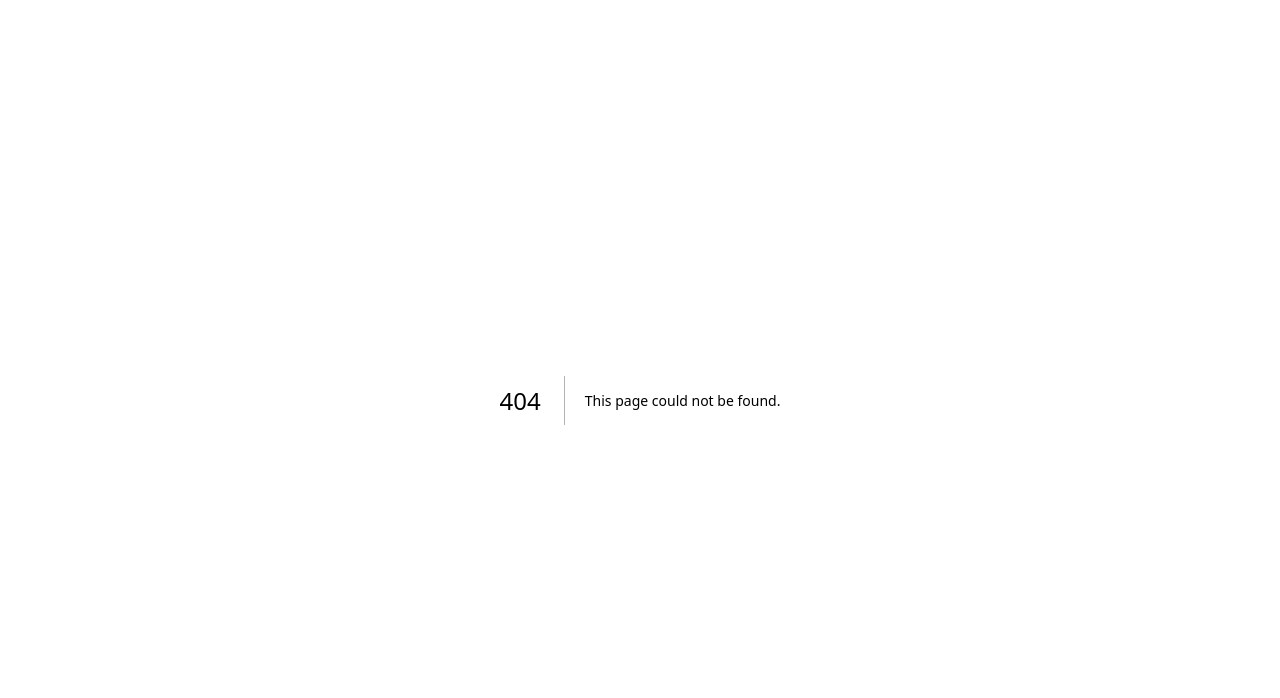
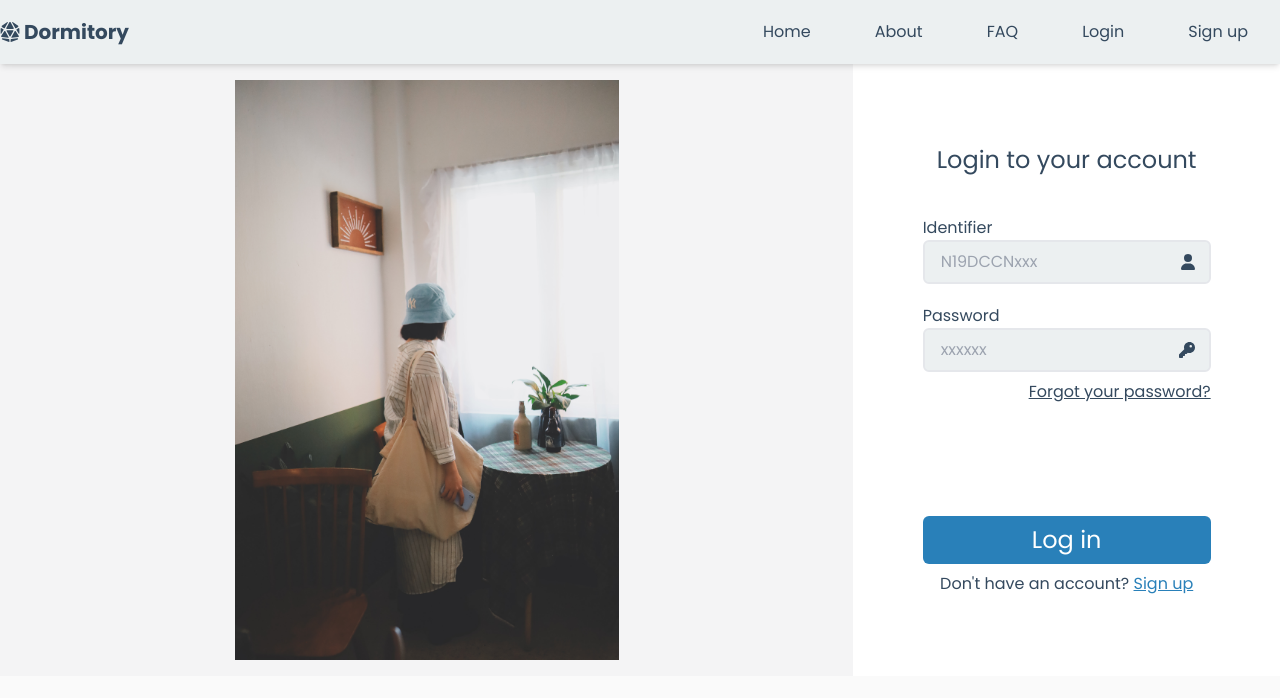
Before and after one commit to hoductrung1211/Dorm_Management, a Next.js app: page /login in a window 1280 px wide. Before the commit this address had no page. Shown: the top 698 px of the page. Built offline with nearby package versions, Linux system fonts and the light colour scheme.

Commit message:
Add login page

```diff
--- a/pages/index.js
+++ b/pages/index.js
@@ -5,7 +5,7 @@ import Container from './layouts/Container';
 import Input from './components/Input';
 import Link from 'next/link';
 import Image from 'next/image';
-
+import LoginForm from './layouts/LoginForm';
 import { library } from '@fortawesome/fontawesome-svg-core';
 import { FontAwesomeIcon } from '@fortawesome/react-fontawesome';
 import { faUser, faKey, faBullhorn, faScaleBalanced, faLandmark, faPerson, faFileLines, faUmbrella } from '@fortawesome/free-solid-svg-icons';
@@ -60,58 +60,6 @@ function MainSection({
   )
 }
 
-function LoginForm({
-
-}) {
-  const [inputs, setInputs] = useState([
-    {name: 'identifier', type: 'text', value: '', placeholder: 'N19DCCNxxx', icon: faUser},
-    {name: 'password', type: 'password', value: '', placeholder: 'xxxxxx', icon: faKey},
-  ])
-
-  function handleValueChange(nextInput) {
-    setInputs(inputs.map(i =>
-      nextInput.name === i.name ? nextInput : i
-    ))
-  }
-
-  return (
-    <div className='relative h-full'>
-      <h2 className='text-center text-2xl'>
-        Login to your account
-      </h2>
-      <form className='mt-10'>
-        <ul>
-          {
-            inputs.map(input =>
-              <li className='mt-5'
-                key={input.name}>
-                <Input
-                  input={input}
-                  onValueChange={handleValueChange}
-                >
-                  <FontAwesomeIcon icon={input.icon} />
-                </Input>
-              </li>
-            )
-          }
-        </ul>
-        <p className='mt-2 underline text-right'>
-          <Link href={FG_PASS_LINK}>Forgot your password?</Link>
-        </p>
-
-
-        <div className='absolute w-full bottom-0'>
-          <Link href="/home" className='block w-full mt-8 py-2 rounded-md bg-primary text-white text-2xl text-center hover:bg-prim-opa'>
-            Log in
-          </Link>
-          <p className='mt-2 text-center'>
-            Don't have an account? <Link className='text-primary underline' href={SIGN_UP_LINK}>Sign up</Link>
-          </p>
-        </div>
-      </form>
-    </div>
-  )
-}
 
 function AnnoucementSection({
 
--- /dev/null
+++ b/pages/layouts/LoginForm.js
@@ -0,0 +1,60 @@
+import { useState } from "react"
+import { FontAwesomeIcon } from "@fortawesome/react-fontawesome";
+import { faSignature, faCalendar, faLocationDot, faMobile, faUser, faEnvelope, faKey, faVenus, faMars } from '@fortawesome/free-solid-svg-icons';
+import Input from '../components/Input';
+import Link from "next/link";
+
+export default function LoginForm({
+  children,
+}) {
+  const [inputs, setInputs] = useState([
+    {name: 'identifier', type: 'text', value: '', placeholder: 'N19DCCNxxx', icon: faUser},
+    {name: 'password', type: 'password', value: '', placeholder: 'xxxxxx', icon: faKey},
+  ])
+
+  function handleValueChange(nextInput) {
+    setInputs(inputs.map(i =>
+      nextInput.name === i.name ? nextInput : i
+    ))
+  }
+
+  return (
+    <div className='relative h-full'>
+      <h2 className='text-center text-2xl'>
+        Login to your account
+      </h2>
+
+      <form className='mt-10'>
+        <ul>
+          {
+            inputs.map(input =>
+              <li className='mt-5'
+                key={input.name}>
+                <Input
+                  input={input}
+                  onValueChange={handleValueChange}
+                >
+                  <FontAwesomeIcon icon={input.icon} />
+                </Input>
+              </li>
+            )
+          }
+        </ul>
+        <p className='mt-2 underline text-right'>
+          <Link href="/">Forgot your password?</Link>
+        </p>
+
+        {children}
+
+        <div className='absolute w-full bottom-0'>
+          <Link href="/home" className='block w-full mt-8 py-2 rounded-md bg-primary text-white text-2xl text-center hover:bg-prim-opa'>
+            Log in
+          </Link>
+          <p className='mt-2 text-center'>
+            Don't have an account? <Link className='text-primary underline' href={'/'}>Sign up</Link>
+          </p>
+        </div>
+      </form>
+    </div>
+  )
+}
--- a/pages/layouts/OTPpopup.js
+++ b/pages/layouts/OTPpopup.js
@@ -5,7 +5,7 @@ import { useRouter } from "next/router";
 export default function Popup({
     otpMessage,
     phoneNumber,
-
+    handleExitPopup,
 }) {
 
 
@@ -29,7 +29,7 @@ export default function Popup({
                 />
             </div>
 
-            <div className="absolute h-screen w-screen bg-stone-600 opacity-80" />
+            <div onClick={handleExitPopup} className="absolute h-screen w-screen bg-stone-600 opacity-80" />
         </section>
     )
 }
--- /dev/null
+++ b/pages/login.js
@@ -0,0 +1,46 @@
+import Image from 'next/image';
+import Container from './layouts/Container'
+import Header from './layouts/Header'
+import LoginForm from './layouts/LoginForm';
+
+export default function Login({
+
+}) {
+    return (
+        <>
+            <Header />
+            <Main />
+        </>
+    )
+}
+
+function Main() {
+    return (
+        <Container>
+            <section className='flex bg-white'>
+                <div className='w-2/3 flex justify-center px-20 py-4 bg-zinc-100'>
+                    <Illustration />
+                </div>
+
+                <div className='mx-auto py-20  flex flex-col w-72'>
+                    <LoginForm>
+                        <div className='h-48' />
+                    </LoginForm>
+
+                </div>
+            </section>
+        </Container>
+    )
+}
+
+function Illustration() {
+    return (
+        <div className='relative w-96'>
+            <Image
+                className='object-cover'
+                src="/pics/login.jpg"
+                fill
+            />
+        </div>
+    )
+}
--- a/pages/login/Login.js
+++ /dev/null
@@ -1,62 +0,0 @@
-import Link from 'next/link';
-import Image from 'next/image';
-import { useState } from 'react';
-
-
-export default function Login() {
-    const [id, setId] = useState('');
-    const [password, setPassword] = useState('');
-
-    return (
-        <>
-            <section>
-
-            </section>
-            <section>
-                <form method='post'>
-                    <InputGroup
-                        text="Identifier"
-                        textValue={id}
-                        onChange={textValue => setId(textValue)}
-                    >
-                        <Image
-                            style={{
-                                fill: 'red',
-
-                            }}
-                            src="/input/user-solid.svg"
-                            width={20}
-                            height={20}
-                        />
-                    </InputGroup>
-
-                    <InputGroup
-                        text="Password"
-                        textValue={password}
-                        onChange={textValue => setPassword(textValue)}
-                    >
-
-                    </InputGroup>
-                </form>
-            </section>
-        </>
-    )
-}
-
-function InputGroup({
-    text,
-    textValue,
-    onChange,
-    children,
-}) {
-    return (
-        <div className='input-group'>
-            <p>{text}</p>
-            <input
-                value={textValue}
-                onChange={e => onChange(e.target.value)}
-            />
-            {children}
-        </div>
-    )
-}
--- a/pages/sign-up.js
+++ b/pages/sign-up.js
@@ -1,10 +1,10 @@
 import Image from "next/image";
-import { use, useState } from "react";
+import { useState } from "react";
 import Input from './components/Input';
 import Container from "./layouts/Container";
 import Header from "./layouts/Header";
 import { FontAwesomeIcon } from "@fortawesome/react-fontawesome";
-import { faSignature, faCalendar, faLocationDot, faMobile, faUser, faEnvelope, faKey, faVenus, faMars } from '@fortawesome/free-solid-svg-icons';
+import {faUser, faKey } from '@fortawesome/free-solid-svg-icons';
 import Link from "next/link";
 import { validateIdentifier, validatePassword } from "./utils/validation";
 import OTPpopup from './layouts/OTPpopup';
@@ -132,6 +132,10 @@ function Form({
         setInputs(cloneInputs);
     }
 
+    function handleExitPopup() {
+        setIsPopup(false);
+    }
+
     return (
         <div className="items-center relative">
             <form>
@@ -170,7 +174,8 @@ function Form({
             { isPopup &&
                 <OTPpopup
                     otpMessage={otpMessage}
-                    phoneNumber="0123456789" />
+                    phoneNumber="0123456789"
+                    handleExitPopup={handleExitPopup} />
             }
         </div>
     )
```
Also changed, not shown: public/pics/login.jpg (added).
